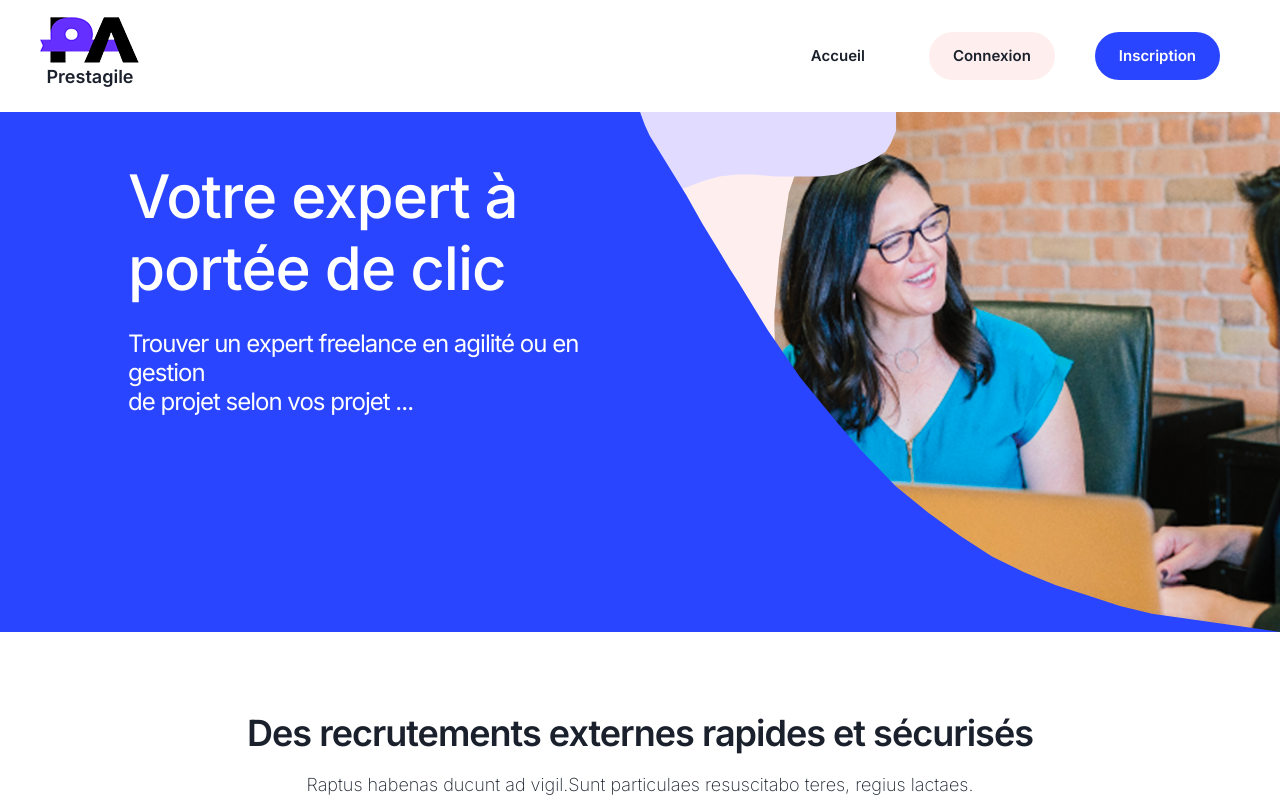
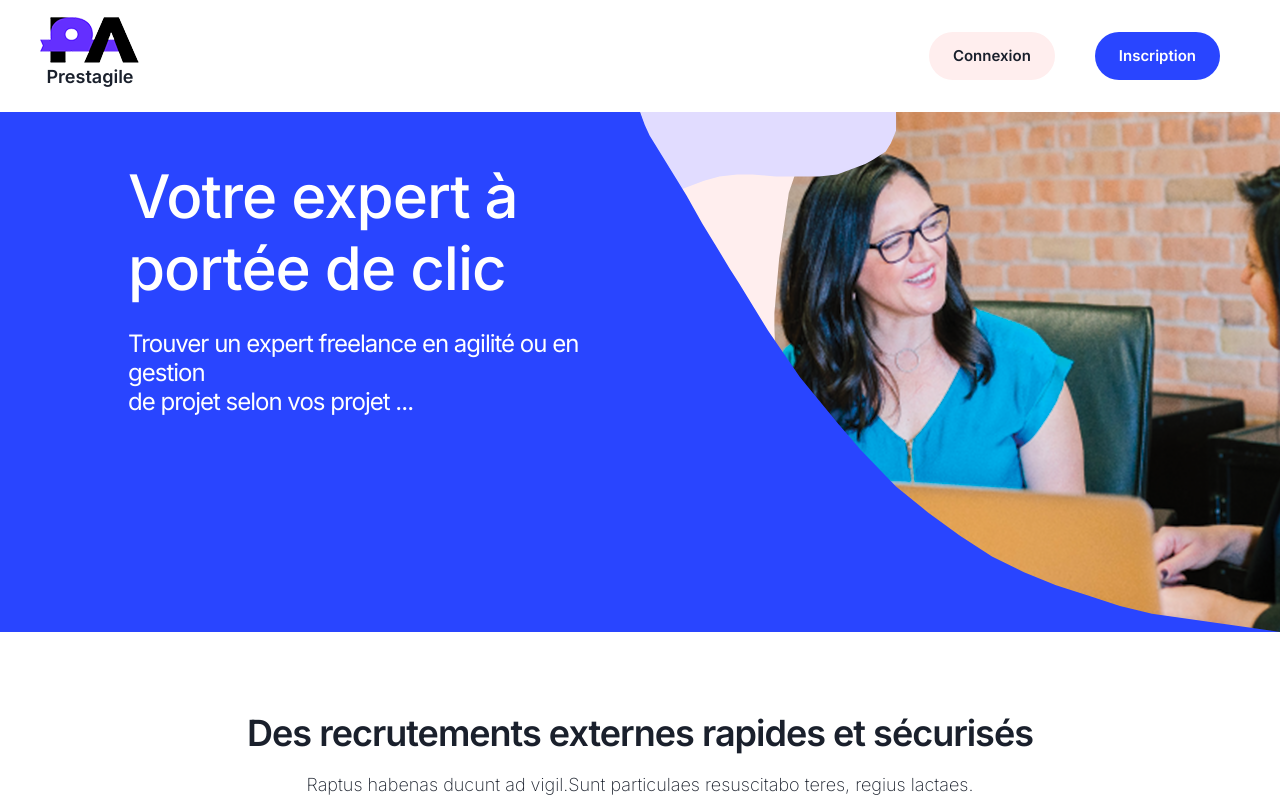
Before and after one commit to FairFightKing/PrestAgile, a Next.js app in the folder app/: page / in a window 1280 px wide. Shown: the top 800 px of the page. Built offline with nearby package versions, Linux system fonts and the light colour scheme.

Commit message:
DEL Accueil Button Header

```diff
--- a/app/ui/components/buttonHomePage/totalButtonHeader.tsx
+++ b/app/ui/components/buttonHomePage/totalButtonHeader.tsx
@@ -5,24 +5,6 @@ import { LinkComponent } from '../navigation/LinkComponent'
 export default function TotalButtonHeader() {
   return (
     <Box my={5} mx={{ base: '0', md: '0', lg: '10' }} py={3}>
-      <LinkComponent
-        target="/"
-        child={
-          <Button
-            mx={5}
-            my={{ base: '2', md: '0', lg: '0' }}
-            py={4}
-            fontSize="15px"
-            fontWeight={600}
-            px={6}
-            size="lg"
-            borderRadius="100px"
-            variant="ghost"
-          >
-            Accueil
-          </Button>
-        }
-      />
       <LinkComponent
         target="/login"
         child={
```
